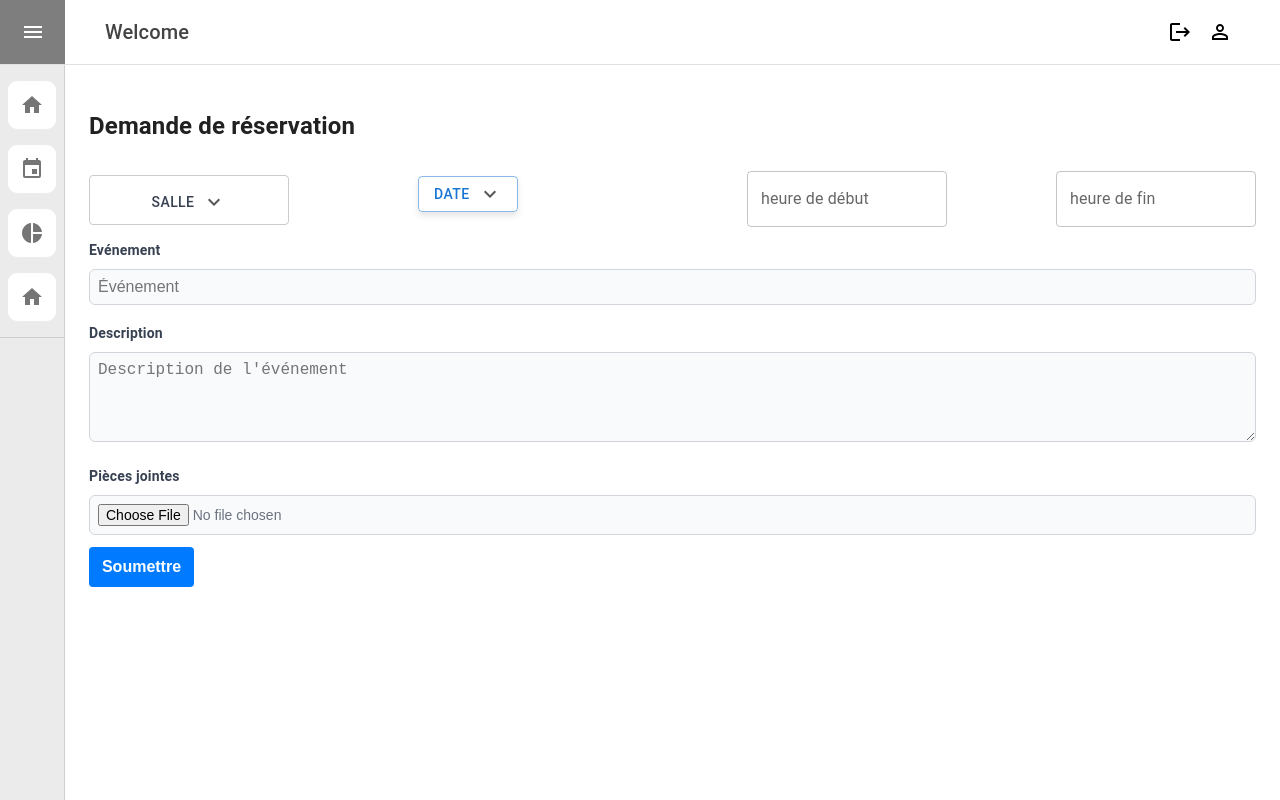
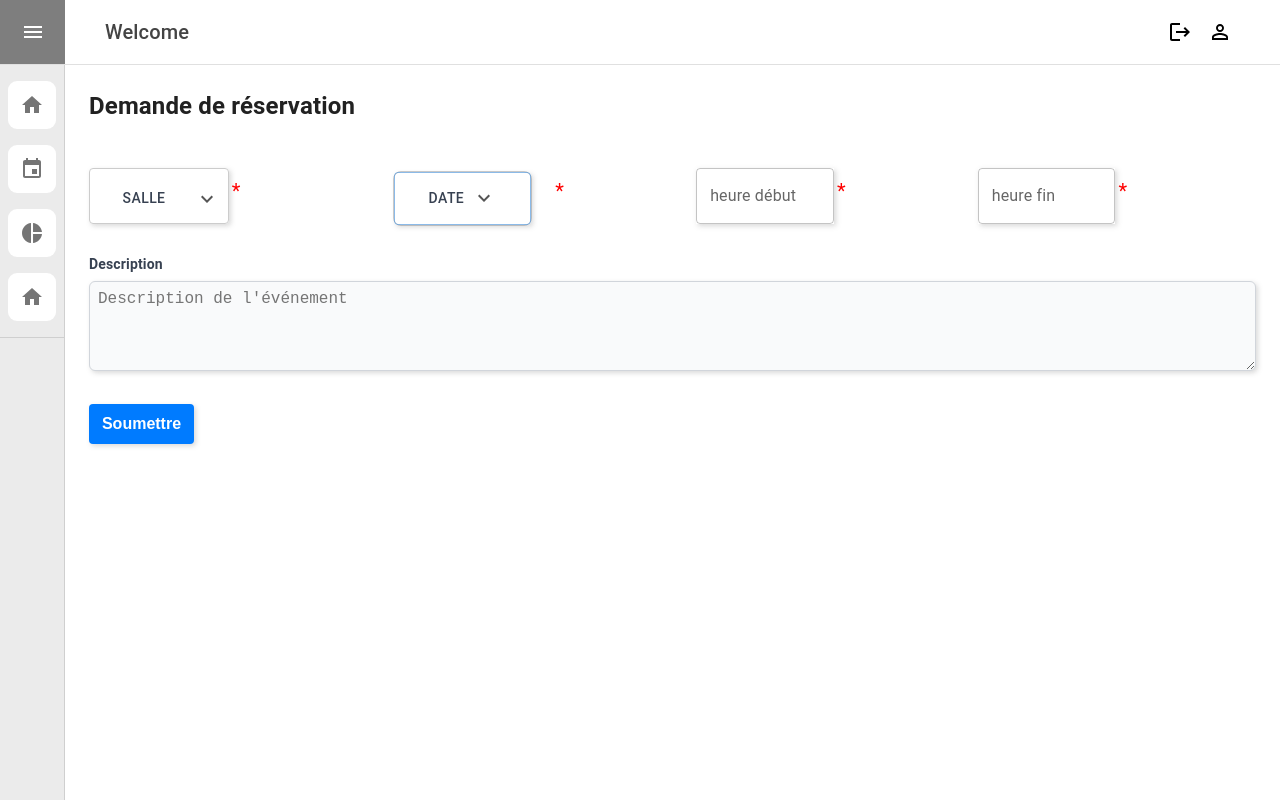
Before and after one commit to Eroject/ReserveEHTP, a React (Create React App) app: page /send-request in a window 1280 px wide. Built offline with nearby package versions, Linux system fonts and the light colour scheme; the HTML template or start-up script is replaced by a standard one.

Commit message:
deuxieme commit

```diff
--- a/package.json
+++ b/package.json
@@ -16,7 +16,8 @@
     "react-dom": "^18.2.0",
     "react-hook-form": "^7.54.2",
     "react-router-dom": "^7.1.1",
-    "react-scripts": "^5.0.1"
+    "react-scripts": "^5.0.1",
+    "react-toastify": "^11.0.2"
   },
   "scripts": {
     "start": "react-scripts start",
--- a/src/components/RequestForm.js
+++ b/src/components/RequestForm.js
@@ -5,26 +5,49 @@ import CalendarReservation from "./CalendarReservation";
 import TimeReservation from "./TimeReservation";
 import "./../styles/RequestForm.css";
 import { fr } from "date-fns/locale";
+import { ToastContainer,toast } from "react-toastify";
+import { FormControl } from "@mui/material";
 
 
 export default function RequestForm() {
   const [formData, setFormData] = useState({
-    idClub: "1",
-    salle: "",
-    date:null,
-    heureDebut: null,
-    heureFin: null,
-    evenement: "",
+
+    // salle: "",
+    // date:null,
+    // heureDebut: null,
+    // heureFin: null,
+    // evenement: "",
+    // description: "",
+    // fichier: null, // Inclut le fichier
+
+    numero_salle: "",
+          mail_demandeur:"club@gmail.com",
+          date_reservation:null,
+          heure_depart: null,
+          heure_fin: null,
           description: "",
-    fichier: null, // Inclut le fichier
+          //evenement: "event",
   });
+
+  const [isSubmitting, setIsSubmitting] = useState(false); // Indique si le formulaire est en cours de soumission
+  // Taille maximale (en octets) : ici 10 Mo
+  const MAX_FILE_SIZE = 10 * 1024 * 1024;
+  const BASE_URL = "http://192.168.157.233:8000/api";
 
 
 
   const { register, handleSubmit, formState: { errors }, reset } = useForm();
 
   // Gestion de la soumission
-  const onSubmit = () => {
+  const onSubmit = async  () => {
+
+    // if(//formData.evenement==="" ||formData.salle==="" || formData.date===null || formData.heureDebut===null || formData.heureFin===null)
+    //   formData.numero_salle==="" || formData.date_reservation===null || formData.heure_depart===null || formData.heure_fin===null)
+    //   {
+    //   toast('Veuillez remplir tous les champs obligatoires',{position: "top-center",});
+    // }
+
+    //else if(formData.numero_salle!=="" && formData.date_reservation!==null && formData.heure_depart!==null && formData.heure_fin!==null){
     const formDataToSend = new FormData();
 
     // Ajout de tous les champs de formData dans FormData
@@ -38,37 +61,70 @@ export default function RequestForm() {
     }
 
     // Envoi des données via fetch
-    fetch("https://your-backend-api.com/endpoint", {
+    try{
+    const response = await fetch(`${BASE_URL}/demandes/club/ `, {
       method: "POST",
       body: formDataToSend,
-    })
-      .then((res) => res.json())
-      .then((data) => console.log("Succès :", data))
-      .catch((err) => console.error("Erreur :", err));
-
-
-      setFormData({
-        idClub: "1",
-        salle: "",
-        date:null,
-        heureDebut: null,
-        heureFin: null,
-        evenement: "",
-        description: "",
-        fichier: null, // Inclut le fichier
     });
 
+      // .then((res) => res.json())
+      // .then((data) => console.log("Succès :", data))
+      // .catch((err) => console.error("Erreur :", err));
 
+      // Affiche les détails de la réponse
 
+      if (response.ok) {
+        const data = await response.json();
+        toast.success("Formulaire envoyé avec succès !",{position: "top-center",});
+        setFormData({
 
+          mail_demandeur:"club@gmail.com",
+          date_reservation:null,
+          heure_depart: null,
+          heure_fin: null,
+          description: "",
+          //evenement: "",
+          //fichier: null, // Inclut le fichier
+        });
 
+        //document.getElementById("document").value = "";
+
+      } else {
+        const errorData = await response.json();
+        toast.error("Erreur lors de l'envoi du formulaire.",{position: "top-center",});
+      }
+    //}
+    }catch (err) {
+      console.error("Erreur réseau :", err);
+      toast.error("Erreur réseau ou problème serveur.", { position: "top-center" });
+    } finally {
+      setIsSubmitting(false); // Désactiver le chargement
+    }
   };
 
   // Gestion des changements de fichier
   const handleFileChange = (event) => {
     const selectedFile = event.target.files[0];
+    if (selectedFile) {
+      // Vérification du type de fichier
+      const allowedTypes = ["image/png", "image/jpeg", "application/pdf"];
+      if (!allowedTypes.includes(selectedFile.type)) {
+        toast("Type de fichier non autorisé. Seuls PNG, JPEG et PDF sont acceptés.",{position: "top-center",});
+        setFormData((prev) => ({ ...prev, fichier: null }));
+        document.getElementById("document").value = "";
+      }
+      if (selectedFile.size > MAX_FILE_SIZE) {
+        toast("La taille du fichier dépasse la limite de 10 Mo.",{position: "top-center",});
+        setFormData((prev) => ({ ...prev, fichier: null }));
+        document.getElementById("document").value = "";
+      }
+      else{
       setFormData((prev) => ({ ...prev, fichier: selectedFile }));
+      }
+
+
   };
+}
 
   // Gestion des changements pour chaque champ
   const handleChange = (key, value) => {
@@ -79,44 +135,55 @@ export default function RequestForm() {
     <form onSubmit={handleSubmit(onSubmit)} className="space-y-4" >
       <div className="form-input-group">
       <div className="form-row" id="information">
+
       <RoomsDropDown
-      value={formData.salle}
-        onSelect={(room) => handleChange("salle", room)}
+      value={formData.numero_salle}
+        onSelect={(room) => handleChange("numero_salle", room)}
       />
+      <div id="etoileObligation"><span>*</span></div>
 
       {/* Sélection de la date */}
       <CalendarReservation
-      value={formData.date}
-        onSelectDate={(date) => handleChange("date", date)}
+      value={formData.date_reservation}
+        onSelectDate={(date) => handleChange("date_reservation", date)}
       />
+      <div id="etoileObligation">*</div>
+
 
       {/* Sélection de l'heure */}
       <TimeReservation
-      value={formData.heureDebut}
+      value={formData.heure_depart}
         type="start"
-        onSelectTime={(time) => handleChange("heureDebut", time)}
+        onSelectTime={(time) => handleChange("heure_depart", time)}
       />
+      <div id="etoileObligation">*</div>
       <TimeReservation
-      value={formData.heureFin}
+      value={formData.heure_fin}
         type="end"
-        onSelectTime={(time) => handleChange("heureFin", time)}
+        onSelectTime={(time) => handleChange("heure_fin", time)}
       />
+      <div id="etoileObligation">*</div>
       </div>
 
       {/* Champ pour le titre de l'événement */}
-      <div class="form-row" id="eventInput" >
-        <label htmlFor="eventTitle" className="block text-sm font-medium text-gray-700" >
+      {/*<div class="form-row" id="eventInput" >
+        <label htmlFor="eventTitle" className="block text-sm font-medium text-gray-700" style={{display:"flex"}}>
           Evénement
+          <div id="etoileObligation" style={{marginLeft:"1%"}}>*</div>
         </label>
+        <div style={{display:"flex"}}>
         <input
           type="text"
           id="eventTitle"
           value={formData.evenement}
           onChange={(e) => handleChange("evenement", e.target.value)}
           placeholder="Événement"
+
           className="mt-1 block w-full border-gray-300 rounded-md shadow-sm focus:ring-purple-500 focus:border-purple-500"
         />
+
         </div>
+      </div>*}
 
       {/* Champ pour la description */}
       <div class="form-row" id="descriptionInput">
@@ -134,32 +201,65 @@ export default function RequestForm() {
       </div>
 
       {/* Champ pour les fichiers */}
-      <div class="form-row" id="documentInput">
+      {/*<div class="form-row" id="documentInput">
         <label htmlFor="document" className="block text-sm font-medium text-gray-700">
           Pièces jointes
         </label>
         <input
           type="file"
           id="document"
-          accept=".pdf,.doc,.docx"
+          accept=".pdf,.jpg,.jpeg,.png"
           onChange={handleFileChange}
           className="mt-1 block w-full text-sm text-gray-500 border-gray-300 rounded-md shadow-sm focus:ring-purple-500 focus:border-purple-500"
         />
         {/*{formData.fichier && <p className="text-sm text-gray-600">Fichier sélectionné: {formData.fichier.name}</p>}*/}
-      </div>
+      {/*</div>*/}
 
       {/* Bouton d'envoi */}
       <div id="submitSendRequestForm">
 
       <button
   type="submit"
-          className="inline-flex items-center px-4 py-2 border border-transparent text-sm font-medium rounded-md shadow-sm text-white bg-purple-600 hover:bg-purple-700 focus:outline-none focus:ring-2 focus:ring-offset-2 focus:ring-purple-500"
+  className={`inline-flex items-center px-4 py-2 border border-transparent text-sm font-medium rounded-md shadow-sm text-white ${
+    isSubmitting
+      ? "bg-gray-500 cursor-not-allowed"
+      : "bg-purple-600 hover:bg-purple-700 focus:ring-purple-500"
+  }`}
+  disabled={isSubmitting} // Désactiver pendant le traitement
 >
-          Soumettre
+  {isSubmitting ? (
+    <>
+      <svg
+        className="animate-spin h-5 w-5 mr-2 text-white"
+        xmlns="http://www.w3.org/2000/svg"
+        fill="none"
+        viewBox="0 0 24 24"
+      >
+        <circle
+          className="opacity-25"
+          cx="12"
+          cy="12"
+          r="10"
+          stroke="currentColor"
+          strokeWidth="4"
+        ></circle>
+        <path
+          className="opacity-75"
+          fill="currentColor"
+          d="M4 12a8 8 0 018-8v8z"
+        ></path>
+      </svg>
+      Envoi...
+    </>
+  ) : (
+    "Soumettre"
+  )}
 </button>
+
 
       </div>
       </div>
+      <ToastContainer/>
     </form>
   );
 }
--- a/src/components/RoomsDropDown.js
+++ b/src/components/RoomsDropDown.js
@@ -30,15 +30,19 @@ export default function RoomsDropDown({onSelect,value}) {
 
   return (
     <div id="roomsDropDown">
-      <Button onClick={handleClick} >
+      <Button onClick={handleClick}  id="button" >
+      <div id="salleSelectionnee">
         <span>{/*selectedOption*/}{value || "salle"}</span>
-        <ExpandMore sx={{ marginLeft: '8px' }} id="icone-triangle"/>
+        </div>
+        <ExpandMore sx={{ marginLeft: '8px'}} id="icone-triangle"/>
+
         </Button>
       <Menu
         className='menu'
         anchorEl={anchorEl}
         open={Boolean(anchorEl)}
         onClose={handleClose}
+
       >
         <MenuItem className="menu-item" onClick={() => handleSelectOption('salle de conférence')}>salle de conférences</MenuItem>
         <MenuItem className="menu-item" onClick={() => handleSelectOption('Amphi 1')}>Amphi 1</MenuItem>
--- a/src/components/TimeReservation.js
+++ b/src/components/TimeReservation.js
@@ -67,10 +67,10 @@ export default function TimeReservation({ type, onSelectTime , value}) {
       {/*{isCardOpen && (
         {/*<Card  sx={{ width: '300px', padding: 3, marginTop: 2 }}>*/}
           <LocalizationProvider dateAdapter={AdapterDateFns}  >
-            {/* Passer le ref à TimePicker */}
+
             <TimePicker
 
-              label={type === 'start' ? 'heure de début' : 'heure de fin'}
+              label={type === 'start' ? 'heure début' : 'heure fin'}
               value={value}
               onChange={handleTimeChange}
               renderInput={(params) => <TextField {...params} />}
--- a/src/layout/ClubLayout.js
+++ b/src/layout/ClubLayout.js
@@ -21,6 +21,7 @@ import CloseIcon from '@mui/icons-material/Close';
 import { Outlet } from 'react-router-dom';
 import LogoutIcon from '@mui/icons-material/Logout';
 import PermIdentityIcon from '@mui/icons-material/PermIdentity';
+import { Link } from 'react-router-dom';
 // import { useUserContext } from '../context/Context';
 // import { Link, Outlet /* , useNavigate */ } from 'react-router-dom';
 // import AuthentificationApi from '../services/Api/AuthentificationApi';
@@ -192,7 +193,7 @@ export default function ClubDashboard() {
         <List>
           {menuItems.map((item) => (
             <ListItem key={item.text} disablePadding sx={{ display: 'block' }}>
-              <ListItemButton sx={[{ minHeight: 48, px: 2.5 }, open ? { justifyContent: 'initial' } : { justifyContent: 'center' }]}>
+              <ListItemButton component={Link} to={item.route} sx={[{ minHeight: 48, px: 2.5 }, open ? { justifyContent: 'initial' } : { justifyContent: 'center' }]}>
                 <ListItemIcon
                   sx={{
                     ...iconStyle(open),
--- a/src/pages/SendRequest.js
+++ b/src/pages/SendRequest.js
@@ -4,8 +4,8 @@ import './../styles/SendRequest.css';
 
 export default function SendRequest(){
     return(
-        <div>
-        <h2>Demande de réservation</h2>
+        <div style={{ marginTop: '0px' }}>
+        <h2 style={{ marginTop: '0px' }}>Demande de réservation</h2>
         <RequestForm/>
 
 
--- a/src/styles/CalendarReservation.css
+++ b/src/styles/CalendarReservation.css
@@ -1,3 +1,34 @@
+
+.calendar-reservation-button {
+  width: 100%;
+  height: 100%;
+  display: flex;
+  align-items: center;
+  justify-content: center;
+  background-color: white;
+  color: #555;
+
+  padding: 10px 15px;
+  font-size: 14px;
+  font-weight: 600;
+  box-shadow: 2px 2px 5px rgba(128, 128, 128, 0.3);
+
+  cursor: pointer;
+  transition: transform 0.3s ease-in-out, background-color 0.3s ease, border-color 0.3s ease; /* Transition fluide */
+}
+
+.calendar-reservation-button:hover {
+  transform: scale(1.05); /* Agrandissement de l'élément */
+  background-color: white; /* Fond blanc au survol */
+  border-color: #007bff; /* Changement de la couleur de la bordure en bleu */
+
+}
+
+.calendar-reservation-button span{
+  color:#374151;
+}
+
+
 
 
 #calendarRequestBox #calendarRequestBox2 {
@@ -12,6 +43,7 @@
   align-items: center;
   z-index: 9999;
   padding: 20px;
+
 }
 
 #calendarRequestBox #calendarRequestBox2 .MuiCard-root {
@@ -47,7 +79,7 @@
 
 #calendarRequestBox #calendarRequestBox2 .MuiButton-root:hover {
   background-color: #6f2bd3;
-  border-color: #bbb; /* Contour légèrement plus foncé au survol */
+  border-color: #ccc; /* Contour légèrement plus foncé au survol */
 }
 
 
@@ -63,41 +95,45 @@
   position: relative;
   display: inline-block;
   margin: 20px;
+  height: 55px;
+  margin-top: 3%;
+  border: 1px solid #ccc;
+  border-radius: 8px;
 }
 
 /* Bouton principal */
 .calendar-reservation-button {
+  width:100%;
+  height: 100%;
   display: flex;
   align-items: center;
   justify-content: center;
-  background-color: white; /* Bleu marine élégant */
+  background-color: white;
   color: #555;
   border-radius: 8px;
   padding: 10px 15px;
   font-size: 14px;
   font-weight: 600;
-  text-transform: uppercase;
-  box-shadow: 0 4px 6px rgba(0, 0, 0, 0.1);
-  border: none;
+
+
+
   cursor: pointer;
-  transition: all 0.3s ease;
+
 }
 
-.calendar-reservation-button:hover {
-  background-color: #e6f3ff; /* Bleu marine plus foncé au survol */
-  transform: scale(1.02);
-}
+
 
 /* Icône triangle */
 #icone-triangle {
   color: white;
+
 }
 
 /* Boîte contenant le calendrier */
 #calendarRequestBox2 {
   position: absolute;
-  width: 100vw;
-  height: 100vh;
+  width: 100%;
+  height: 100%;
   top: 55px; /* Espacement depuis le bouton */
   left: 0;
   z-index: 10;
@@ -108,24 +144,15 @@
   animation: fadeIn 0.3s ease;
 }
 
-/* Animation d'apparition */
-@keyframes fadeIn {
-  from {
-    opacity: 0;
-    transform: translateY(-10px);
-  }
-  to {
-    opacity: 1;
-    transform: translateY(0);
-  }
-}
+
 
 /* Carte contenant le calendrier */
 #calendarRequestBox2 .MuiCard-root {
   padding: 15px;
   background-color: #f9f9f9; /* Fond légèrement gris */
   border-radius: 8px;
-  border: 1px solid #e0e0e0; /* Bordure discrète */
+  /*border: 1px solid #e0e0e0;  Bordure discrète */
+  border: 1px solid #ccc;
 }
 
 /* Calendrier React */
@@ -175,7 +202,7 @@
 
 .react-calendar__tile:hover {
   background: #e6f3ff; /* Bleu clair au survol */
-  border: 1px solid #0056b3; /* Bordure bleu marine au survol */
+  border: 1px solid #ccc; /* Bordure bleu marine au survol */
 }
 
 .react-calendar__tile--active {
@@ -217,3 +244,8 @@
 .react-calendar__navigation__arrow:hover {
   color: #0056b3; /* Bleu au survol */
 }
+
+#icone-triangle {
+  color: #555;
+
+}
--- a/src/styles/RequestForm.css
+++ b/src/styles/RequestForm.css
@@ -2,7 +2,7 @@
   display: flex; /* Active le layout flexbox */
   align-items: center; /* Aligne les éléments verticalement au centre */
   justify-content: space-between; /* Espacement uniforme entre les éléments */
-  gap: 1rem; /* Espacement horizontal entre les éléments */
+  gap: 0.2rem; /* Espacement horizontal entre les éléments */
   margin-bottom: 0.7%; /* Espacement sous le conteneur */
 }
 
@@ -43,7 +43,7 @@
     font-weight: 600;
     color: #374151;
     display: block;
-    margin-bottom: 0.5rem;
+    margin-bottom: 0.4rem;
 }
 
 #eventInput input {
@@ -55,7 +55,8 @@
     background-color: #F9FAFB;
     color: #111827;
     transition: border-color 0.2s, box-shadow 0.2s;
-     margin-bottom: 1.5%;
+     margin-bottom: 1.2%;
+     box-shadow: 2px 2px 5px rgba(128, 128, 128, 0.3);
   }
 
 #eventInput input:focus {
@@ -69,7 +70,7 @@
     font-weight: 600;
     color: #374151;
     display: block;
-    margin-bottom: 0.5rem;
+    margin-bottom: 0.4rem;
 }
 
 #descriptionInput textarea {
@@ -81,7 +82,8 @@
     background-color: #F9FAFB;
     color: #111827;
     transition: border-color 0.2s, box-shadow 0.2s;
-    margin-bottom: 1.5%;
+    margin-bottom: 1.2%;
+    box-shadow: 2px 2px 5px rgba(128, 128, 128, 0.3);
   }
 
 #descriptionInput textarea:focus {
@@ -95,7 +97,7 @@
     font-weight: 600;
     color: #374151;
     display: block;
-    margin-bottom: 0.5rem;
+    margin-bottom: 0.4rem;
 }
 
 #documentInput input[type="file"] {
@@ -107,6 +109,7 @@
     background-color: #F9FAFB;
     padding: 0.5rem;
     transition: border-color 0.2s, box-shadow 0.2s;
+    box-shadow: 2px 2px 5px rgba(128, 128, 128, 0.3);
 }
 
 #documentInput input[type="file"]:focus {
@@ -115,11 +118,7 @@
     box-shadow: 0 0 4px #007BFF;
 }
 
-#documentInput p {
-    font-size: 12px;
-    color: #6B7280;
-    margin-top: 0.5rem;
-}
+
 
   #submitSendRequestForm {
     width:300px;
@@ -142,6 +141,7 @@
     cursor: pointer; /* Curseur interactif */
     text-align: center; /* Texte centré */
     line-height: 100%; /* Alignement vertical du texte */
+    box-shadow: 2px 2px 5px rgba(128, 128, 128, 0.3);
 }
 
 #submitSendRequestForm button:hover {
@@ -150,4 +150,12 @@
 
 #submitSendRequestForm button:active {
     background-color: #003d80; /* Bleu encore plus sombre lors du clic */
+
 }
+
+#etoileObligation{
+  width:1%;
+  font-size: 20px;
+  margin-left: 0%;
+  color:red;
+}
--- a/src/styles/RoomsDropDown.css
+++ b/src/styles/RoomsDropDown.css
@@ -2,11 +2,31 @@
   display: flex;
   flex-direction: column;
   width: 100%;
-  height: 50px;
-  border: 1px solid #ccc; /* Contour en gris */
+  height: 3.5rem;
+  border: 1px solid #ccc; /* Contour en gris initial */
   border-radius: 4px; /* Arrondi des bords */
-  padding: 8px;
   margin-top: 1%;
+  box-shadow: 2px 2px 5px rgba(128, 128, 128, 0.3);
+  transition: transform 0.3s ease, border-color 0.3s ease, box-shadow 0.3s ease; /* Animation fluide */
+}
+
+#roomsDropDown:hover {
+  transform: scale(1.05); /* Agrandit légèrement l'élément */
+  border-color: #007bff; /* Change la couleur du contour en bleu classique */
+
+}
+
+#roomsDropDown #button:hover{
+background-color: transparent;
+}
+#roomsDropDown  #salleSelectionnee{
+  width:70%;
+  margin-left: 2%;
+  margin-top: 9%;
+  overflow: hidden; /* cacher le contenu dépassant */
+  white-space: nowrap; /* empêcher le texte de s'étendre sur plusieurs lignes */
+  text-overflow: ellipsis; /* ajouter "..." pour indiquer que le texte est tronqué */
+
 
 }
 
@@ -36,6 +56,7 @@
   background-color: #f0f0f0;
 }
 
-#icone-triangle {
+#roomsDropDown #icone-triangle {
   color: #555;
+  margin-top: 9%;
 }
--- a/src/styles/TimeReservation.css
+++ b/src/styles/TimeReservation.css
@@ -3,11 +3,25 @@
   flex-direction: column;
   align-items: center;
   width: 100%;
+  transition: transform 0.3s ease-in-out, background-color 0.3s ease, border-color 0.3s ease; /* Transition fluide */
+
 }
+#timeReservation:hover{
+  transform: scale(1.05);
+}
+
+
 
 #timeReservation .MuiTextField-root {
   margin-top: 10px;
   width: 100%;
+  box-shadow: 2px 2px 5px rgba(128, 128, 128, 0.3);
+
+}
+#timeReservation .MuiTextField-root :hover {
+   /* Agrandissement de l'élément */
+  background-color: white; /* Fond blanc au survol */
+  border-color: #007bff; /* Changement de la couleur de la bordure en bleu */
 }
 
 #timeReservation .MuiCard-root {
@@ -18,4 +32,5 @@
   display: flex;
   justify-content: center;
   align-items: center;
+
 }
```
Also changed, not shown: src/pages/RequestsList.js (+4 -3 lines), 1 other file (tests, documents, lock files or other folders). Lines whose indentation alone changed are shown as unchanged.
